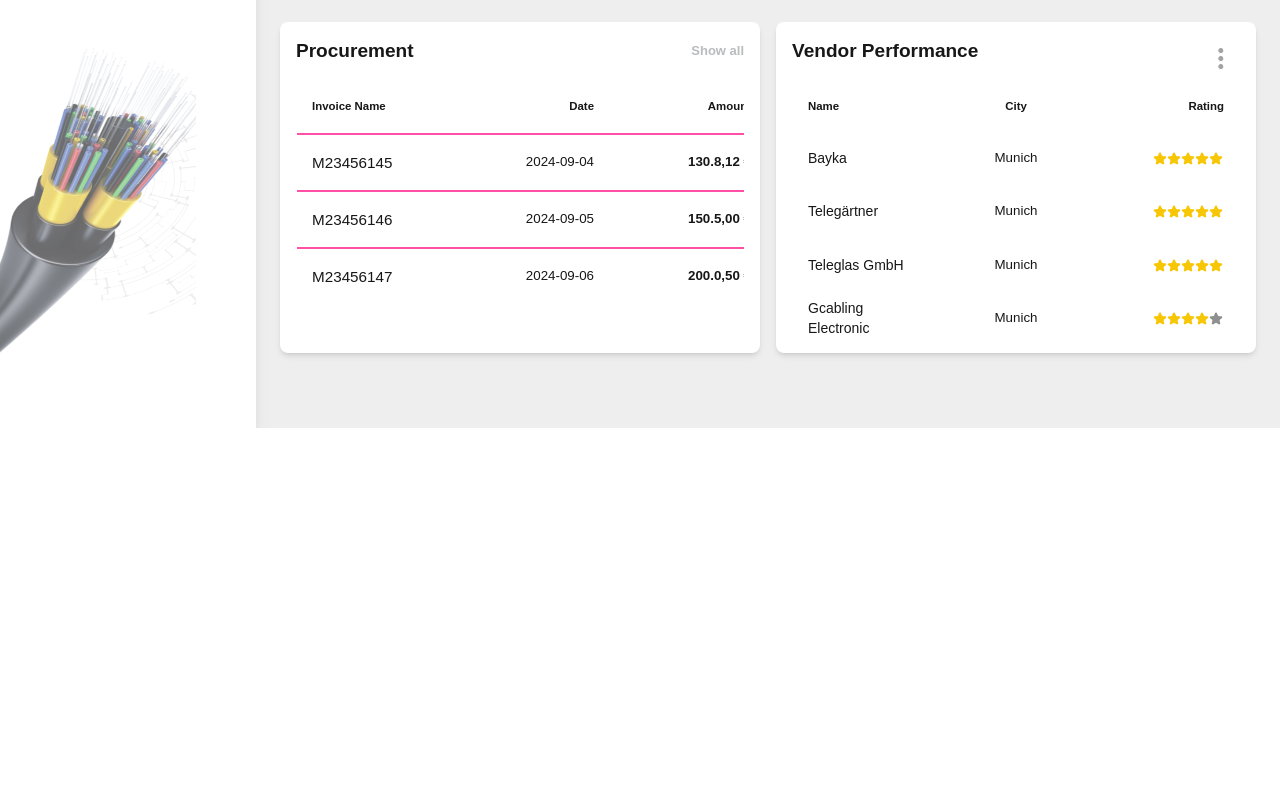
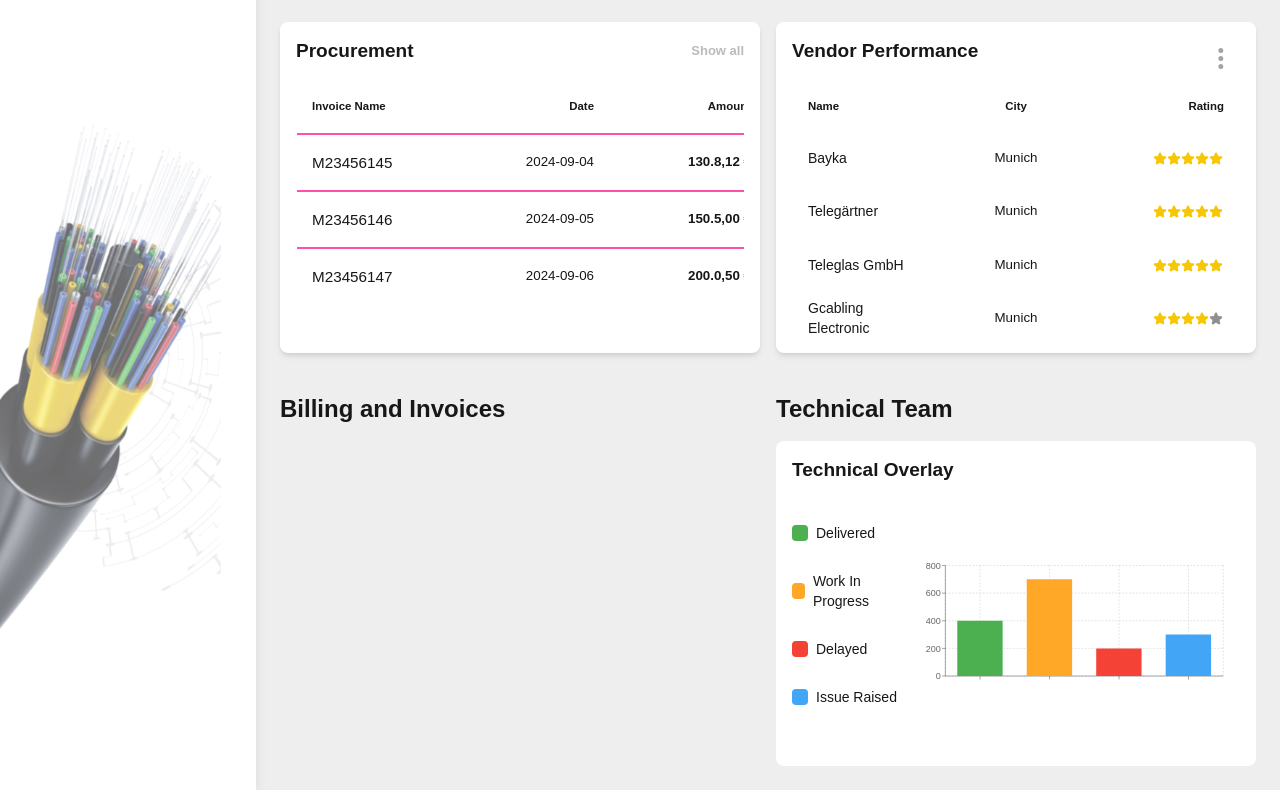
Before and after one commit to ShlokVerma9282/dtse-frontend, a Next.js app: page / in a window 1280 px wide. Shown: the part 372-1162 px from the top of the page. Before the commit the page ends 800 px from the top, so only its background shows below. Built offline with nearby package versions, Linux system fonts and the light colour scheme.

Commit message:
added graph changes

```diff
--- a/package.json
+++ b/package.json
@@ -14,7 +14,8 @@
     "next": "14.2.15",
     "react": "^18",
     "react-dom": "^18",
-    "react-redux": "^9.1.2"
+    "react-redux": "^9.1.2",
+    "recharts": "^2.13.0"
   },
   "devDependencies": {
     "@types/node": "^20",
--- /dev/null
+++ b/src/components/Chart.tsx
@@ -0,0 +1,59 @@
+"use client";
+import React from 'react';
+import {
+    BarChart, Bar, XAxis, YAxis, CartesianGrid, Tooltip, ResponsiveContainer
+} from 'recharts';
+
+const data = [
+    { id: 'Delivered', name: '', count: 400, fill: '#4CAF50' },
+    { id: 'Work In Progress', name: '', count: 700, fill: '#FFA726' },
+    { id: 'Delayed', name: '', count: 200, fill: '#F44336' },
+    { id: 'Issue Raised', name: '', count: 300, fill: '#42A5F5' }
+];
+
+const CustomLegend = () => {
+    return (
+        <div className="flex flex-col mb-4 w-[190px] gap-6 justify-center">
+            {data.map((entry) => (
+                <div key={entry.name} className="flex items-center mb-1">
+                    <div style={{ backgroundColor: entry.fill }} className="w-4 h-4 mr-2 rounded"></div>
+                    <span className="text-sm">{entry.id}</span>
+                </div>
+            ))}
+        </div>
+    );
+};
+
+const Chart = () => {
+
+    return (
+        <div className='bg-white p-4 rounded-lg'>
+            <h1 className="text-[19.06px] leading-[26.68px] font-bold mb-4">
+                Technical Overlay
+            </h1>
+            <div className='flex'>
+                <CustomLegend />
+                <ResponsiveContainer width={600} height={250}>
+                    <BarChart data={data} margin={{ top: 20, right: 30, left: 20, bottom: 5 }}>
+                        <CartesianGrid strokeDasharray="3 3" />
+                        <XAxis dataKey="name" />
+                        <YAxis />
+                        <Tooltip />
+                        <Bar dataKey="count" barSize={80}>
+                            {data.map((entry, index) => (
+                                <Bar
+                                    key={index}
+                                    dataKey="count"
+                                    fill={entry.fill}
+                                />
+                            ))}
+                        </Bar>
+                    </BarChart>
+                </ResponsiveContainer>
+            </div>
+
+        </div>
+    );
+};
+
+export default Chart;
--- a/src/components/Sidebar.tsx
+++ b/src/components/Sidebar.tsx
@@ -18,7 +18,7 @@ const Sidebar = () => {
         <div className="relative w-64 min-h-screen p-6 shadow-lg">
             <div
                 className="absolute inset-0 bg-no-repeat bg-bottom -ml-16"
-                style={{ backgroundImage: "url('/images/sidebar-bg.png')", backgroundSize: "200px 400px" }}
+                style={{ backgroundImage: "url('/images/sidebar-bg.png')", backgroundSize: "250px 700px" }}
             ></div>
             <div className="relative z-10">
                 <div className="mb-8 flex items-center">
--- a/src/screens/Dashboard.tsx
+++ b/src/screens/Dashboard.tsx
@@ -1,3 +1,4 @@
+import Chart from "@/components/Chart";
 import FiberCard from "@/components/FiberCard";
 import Header from "@/components/Header";
 import Procurement from "@/components/Procurement";
@@ -62,6 +63,15 @@ export default function Dashboard() {
             <div className="grid grid-cols-2 w-full gap-4">
                 <Procurement />
                 <VendorPerformance />
+                <div>
+                    <h1 className="text-2xl font-bold mb-4">Billing and Invoices</h1>
+                    {/* Billing and Invoices code component */}
+                </div>
+                <div>
+                    <h1 className="text-2xl font-bold mb-4">Technical Team</h1>
+                    <Chart />
+                </div>
+
             </div>
         </div>
     );
```
